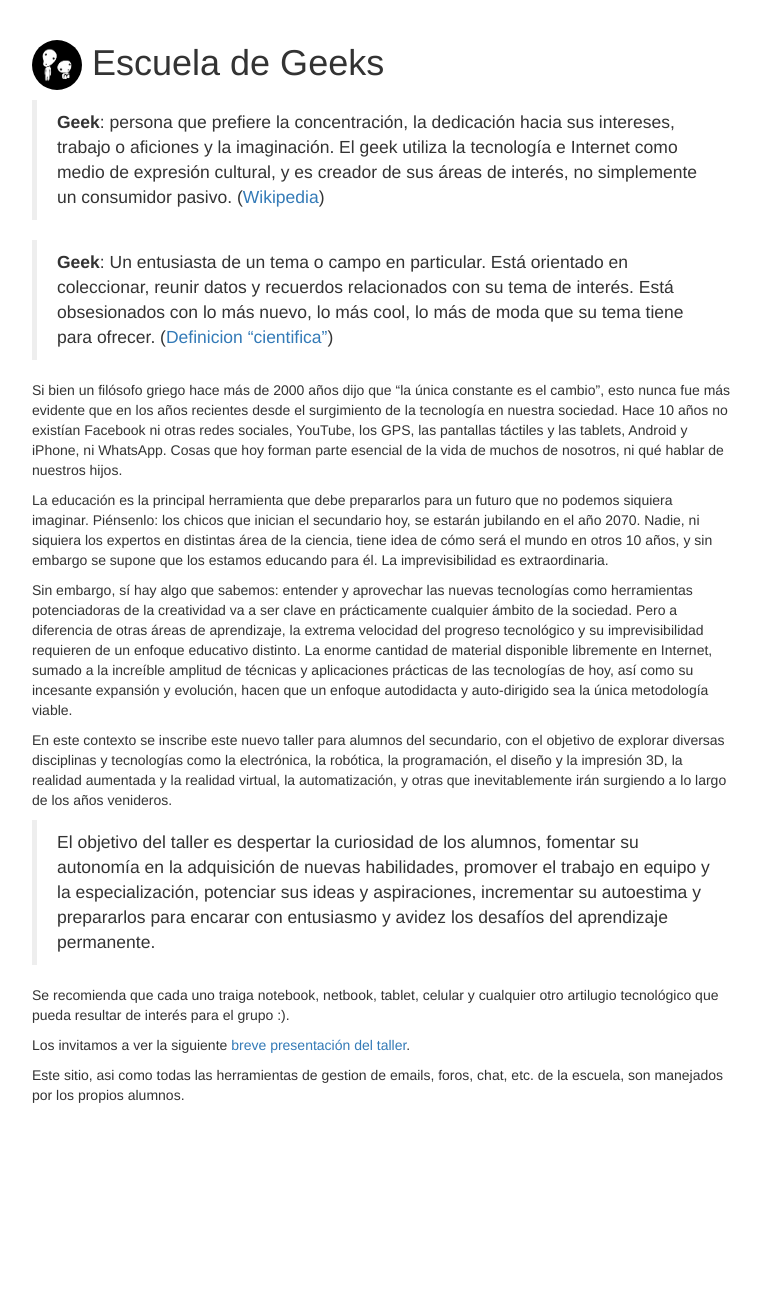
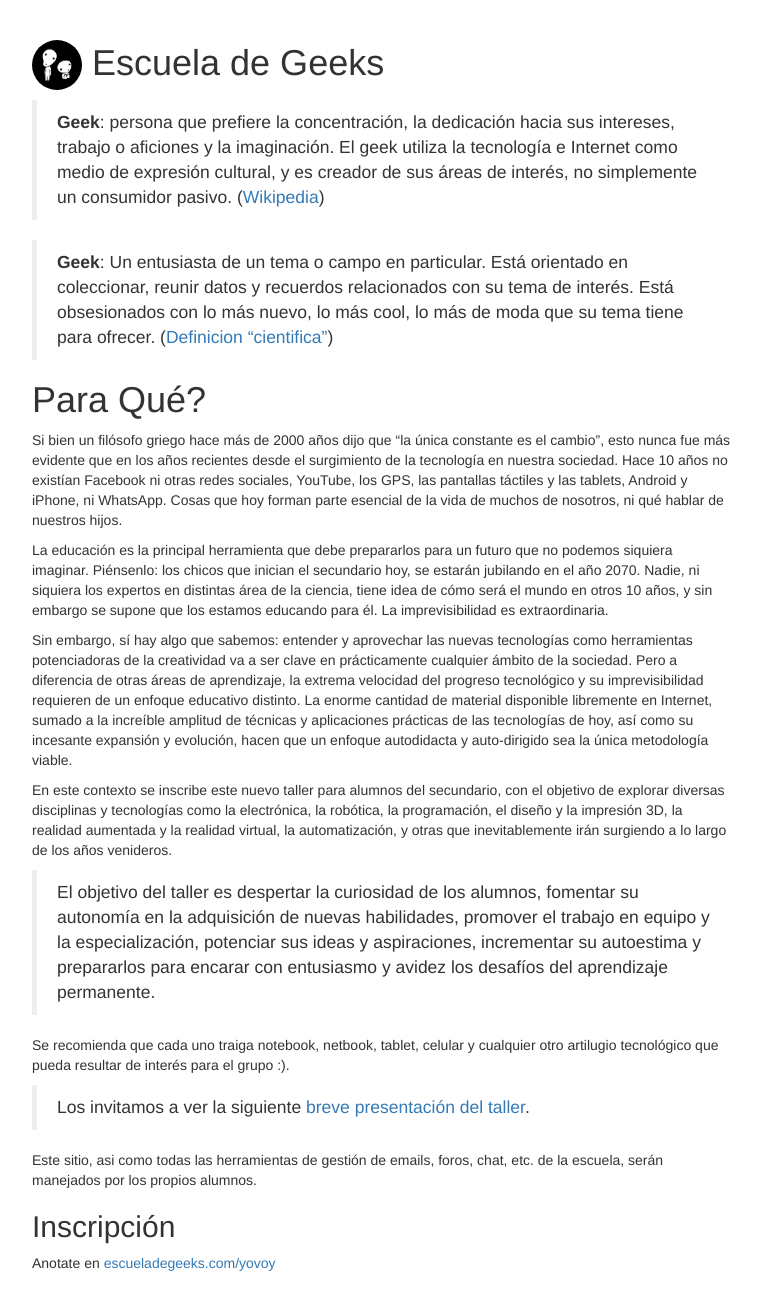
Before and after one commit to EscuelaDeGeeks/EscuelaDeGeeks.github.io, a Jekyll site: the page built from index.html, in a window 1280 px wide. Shown: the whole page, without its empty margins (258-1019 px from the left). Built offline with Jekyll 4.4.1, drawn with Linux system fonts in a browser that asks for light colours; before the commit the page ends 1135 px from its top, so only the background shows below that.

Commit message:
Update index.html

```diff
--- a/index.html
+++ b/index.html
@@ -13,6 +13,8 @@ layout: index
 > reunir datos y recuerdos relacionados con su tema de interés. Está obsesionados con lo
 > más nuevo, lo más cool, lo más de moda que su tema tiene para ofrecer.
 > ([Definicion "cientifica"](https://slackprop.wordpress.com/2013/06/03/on-geek-versus-nerd/))
+
+# Para Qué?
 
 Si bien un filósofo griego hace más de 2000 años dijo que "la única constante es el cambio",
 esto nunca fue más evidente que en los años recientes desde el surgimiento de la tecnología
@@ -47,7 +49,11 @@ otras que inevitablemente irán surgiendo a lo largo de los años venideros.
 Se recomienda que cada uno traiga notebook, netbook, tablet, celular y cualquier otro
 artilugio tecnológico que pueda resultar de interés para el grupo :).
 
-Los invitamos a ver la siguiente [breve presentación del taller](https://sway.com/zrKi4tsFScL8lnUd).
+> Los invitamos a ver la siguiente [breve presentación del taller](https://sway.com/zrKi4tsFScL8lnUd).
 
-Este sitio, asi como todas las herramientas de gestion de emails, foros, chat, etc.
-de la escuela, son manejados por los propios alumnos.
+Este sitio, asi como todas las herramientas de gestión de emails, foros, chat, etc.
+de la escuela, serán manejados por los propios alumnos.
+
+## Inscripción
+
+Anotate en [escueladegeeks.com/yovoy](http://www.escueladegeeks.com/yovoy/)
```
